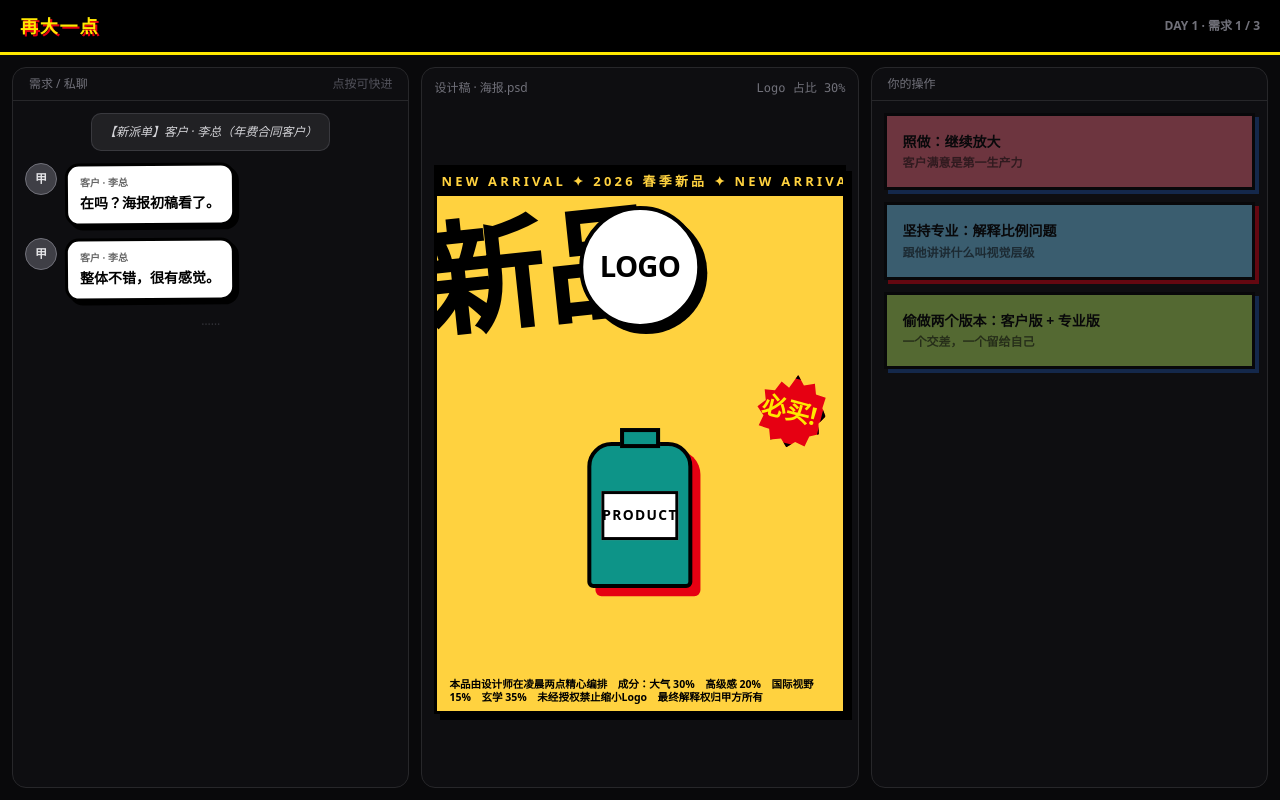
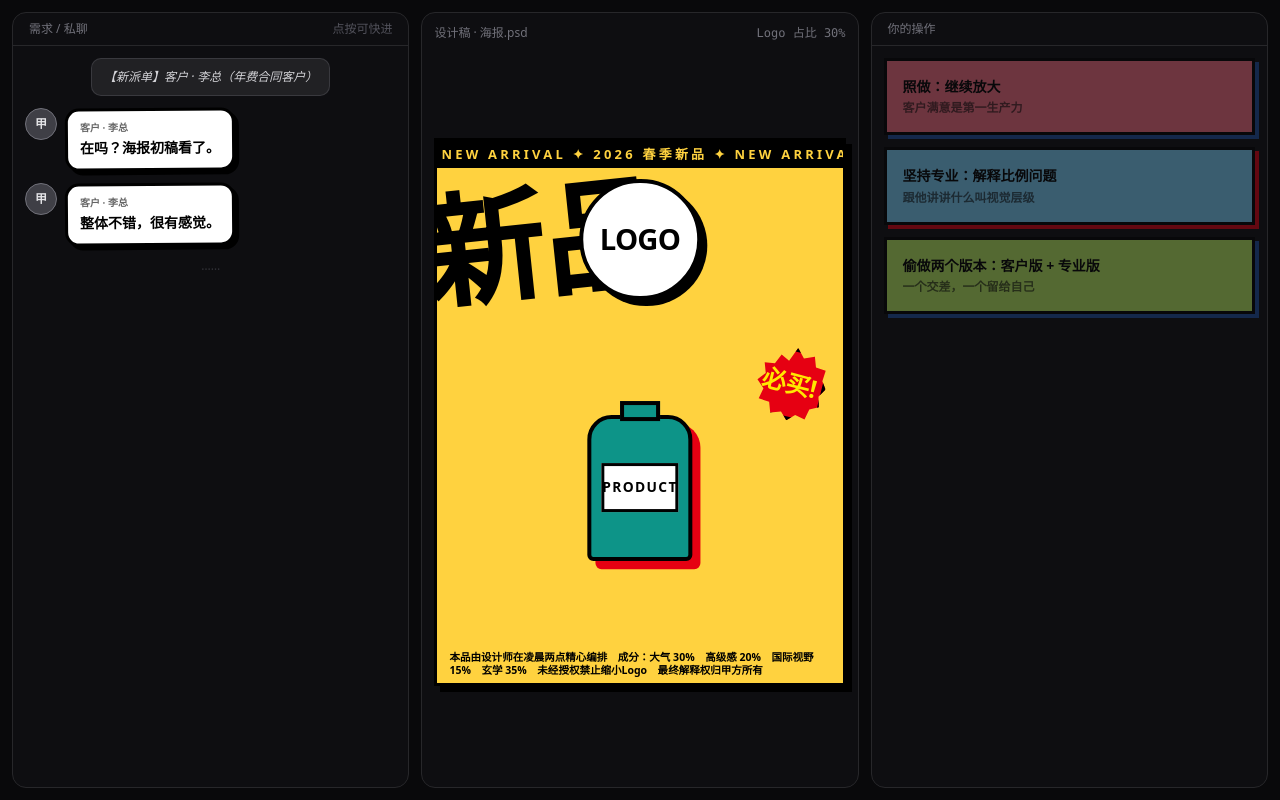
Before and after one commit to snowine-studio/bigger, a React (Vite) app: page / in a window 1280 px wide. Both pictures are taken after a click on the button "接单". Built offline with nearby package versions, Linux system fonts and the light colour scheme.

Commit message:
ui: remove top header bar, move round progress into chat panel title

```diff
--- a/src/App.tsx
+++ b/src/App.tsx
@@ -394,17 +394,12 @@ export default function App() {
   const round = rounds[roundId]
   return (
     <div className="h-[100dvh] bg-zinc-950 text-zinc-100 flex flex-col overflow-hidden">
-      <header className="shrink-0 flex items-center justify-between px-5 py-3 bg-black border-b-[3px] border-[#ffe800]">
-        <div className="font-black tracking-widest text-[#ffe800] text-lg" style={{ textShadow: '2px 2px 0 #e60012' }}>再大一点</div>
-        <div className="text-xs text-zinc-500 font-bold">DAY 1 · {round.label}</div>
-      </header>
-
       <main className="flex-1 flex flex-col md:grid md:grid-cols-[1fr_1.1fr_1fr] gap-2 md:gap-3 p-2 md:p-3 min-h-0 overflow-hidden">
         {/* 左：需求聊天（点按可快进）；手机端弹性收缩，内部滚动 */}
         <section className="flex flex-col flex-1 min-h-0 rounded-xl border border-zinc-800 bg-zinc-900/40">
           <div className="shrink-0 px-4 py-2 border-b border-zinc-800 text-xs text-zinc-500 flex justify-between">
             <span>需求 / 私聊</span>
-            {busy && <span className="text-zinc-600">点按可快进</span>}
+            <span className="text-zinc-600">{busy ? '点按可快进' : `DAY 1 · ${round.label}`}</span>
           </div>
           <div ref={chatBox} onClick={flush} className="flex-1 overflow-y-auto p-3 space-y-3 cursor-pointer">
             {chat.map((m, i) => (
```
Also changed, not shown: 5 other files (tests, documents, lock files or other folders).
